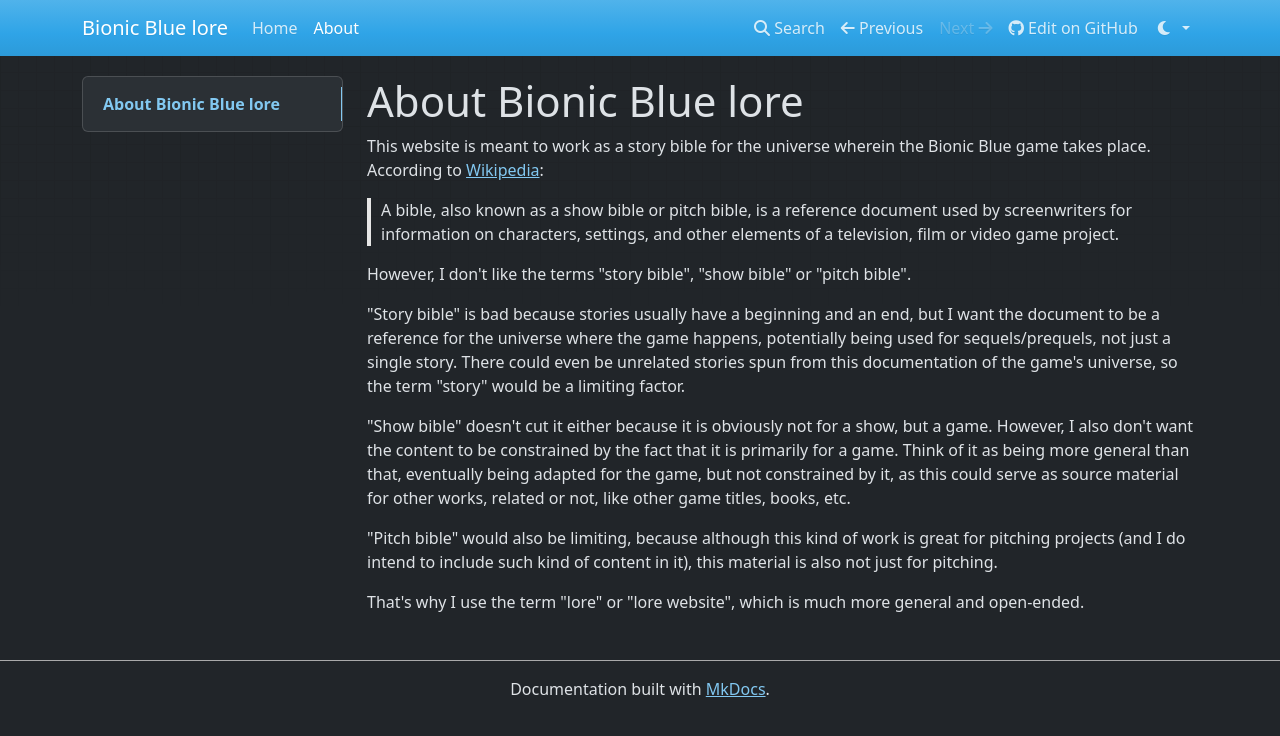
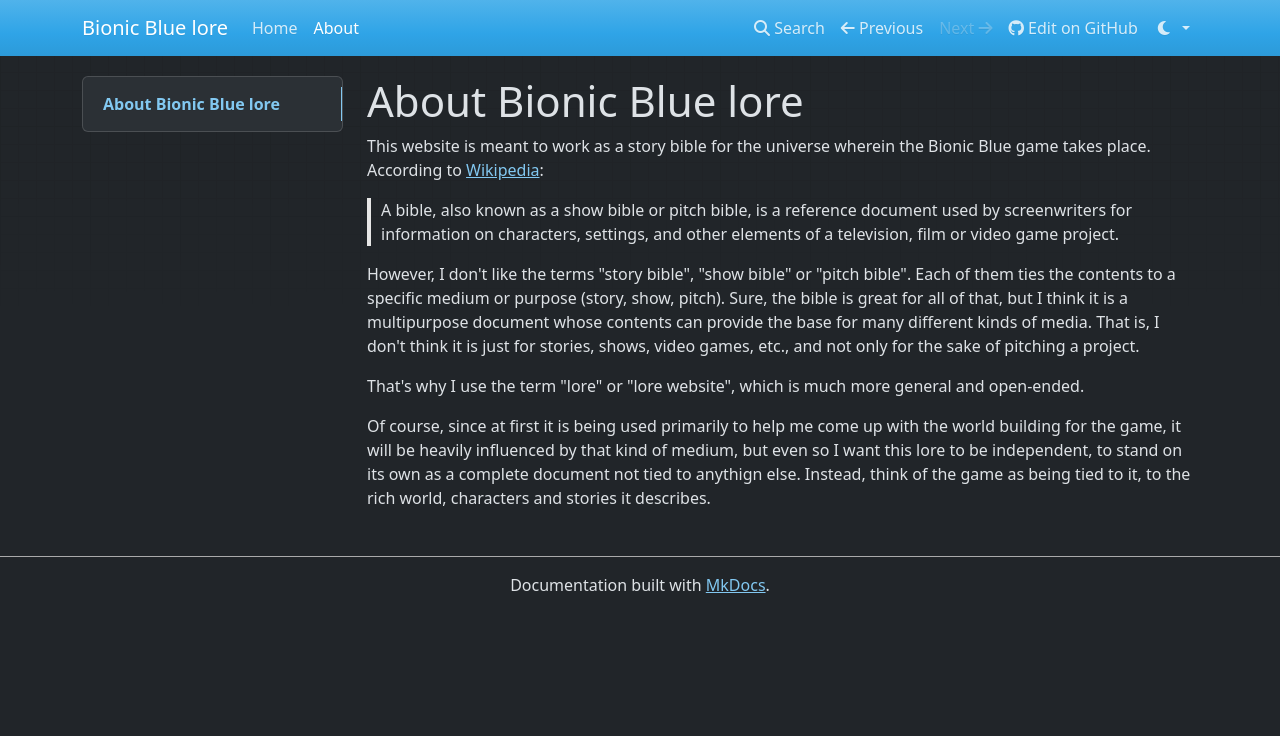
Before and after one commit to IndieSmiths/bionicbluelore, an MkDocs documentation site: the page built from docs/about.md, in a window 1280 px wide. Shown: the top 736 px of the page. Built offline with MkDocs 1.6.1, drawn with Linux system fonts in a browser that asks for light colours; nearby versions of some CDN libraries.

Commit message:
change: summarize and improve content

```diff
--- a/docs/about.md
+++ b/docs/about.md
@@ -4,12 +4,8 @@ This website is meant to work as a story bible for the universe wherein the Bion
 
 > A bible, also known as a show bible or pitch bible, is a reference document used by screenwriters for information on characters, settings, and other elements of a television, film or video game project.
 
-However, I don't like the terms "story bible", "show bible" or "pitch bible".
-
-"Story bible" is bad because stories usually have a beginning and an end, but I want the document to be a reference for the universe where the game happens, potentially being used for sequels/prequels, not just a single story. There could even be unrelated stories spun from this documentation of the game's universe, so the term "story" would be a limiting factor.
-
-"Show bible" doesn't cut it either because it is obviously not for a show, but a game. However, I also don't want the content to be constrained by the fact that it is primarily for a game. Think of it as being more general than that, eventually being adapted for the game, but not constrained by it, as this could serve as source material for other works, related or not, like other game titles, books, etc.
-
-"Pitch bible" would also be limiting, because although this kind of work is great for pitching projects (and I do intend to include such kind of content in it), this material is also not just for pitching.
+However, I don't like the terms "story bible", "show bible" or "pitch bible". Each of them ties the contents to a specific medium or purpose (story, show, pitch). Sure, the bible is great for all of that, but I think it is a multipurpose document whose contents can provide the base for many different kinds of media. That is, I don't think it is just for stories, shows, video games, etc., and not only for the sake of pitching a project.
 
 That's why I use the term "lore" or "lore website", which is much more general and open-ended.
+
+Of course, since at first it is being used primarily to help me come up with the world building for the game, it will be heavily influenced by that kind of medium, but even so I want this lore to be independent, to stand on its own as a complete document not tied to anythign else. Instead, think of the game as being tied to it, to the rich world, characters and stories it describes.
```
